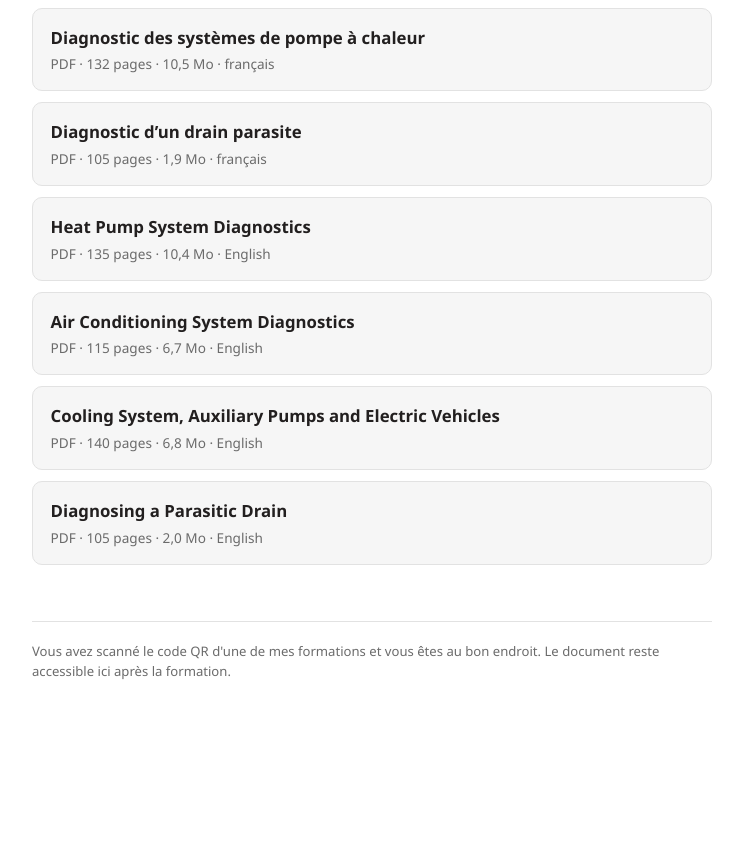
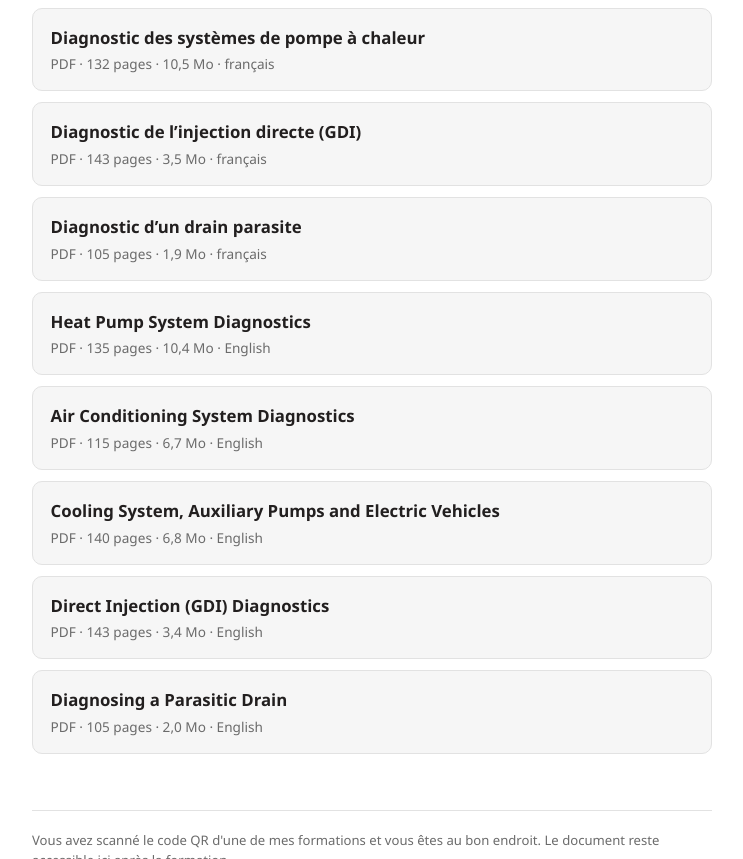
Before and after one commit to J-Gosselin/J-Gosselin.github.io, a plain HTML site: page index.html in a window 1280 px wide. Shown: the part 351-1210 px from the top of the page, without its empty margins (268-1011 px from the left). Before the commit the page ends 1096 px from the top, so only its background shows below. Drawn offline with Linux system fonts and the light colour scheme.

Commit message:
Injection directe et direct injection (GDI) : premiere publication, 143 pages

```diff
--- a/index.html
+++ b/index.html
@@ -59,6 +59,11 @@
     <div class="meta">PDF · 132 pages · 10,5 Mo · français</div>
   </a>
 
+  <a class="fiche" href="injection-directe.pdf">
+    <div class="titre">Diagnostic de l’injection directe (GDI)</div>
+    <div class="meta">PDF · 143 pages · 3,5 Mo · français</div>
+  </a>
+
   <a class="fiche" href="drain-parasite.pdf">
     <div class="titre">Diagnostic d’un drain parasite</div>
     <div class="meta">PDF · 105 pages · 1,9 Mo · français</div>
@@ -79,6 +84,11 @@
     <div class="meta">PDF · 140 pages · 6,8 Mo · English</div>
   </a>
 
+  <a class="fiche" href="direct-injection.pdf">
+    <div class="titre">Direct Injection (GDI) Diagnostics</div>
+    <div class="meta">PDF · 143 pages · 3,4 Mo · English</div>
+  </a>
+
   <a class="fiche" href="parasitic-drain.pdf">
     <div class="titre">Diagnosing a Parasitic Drain</div>
     <div class="meta">PDF · 105 pages · 2,0 Mo · English</div>
```
Also changed, not shown: 2 other files.
